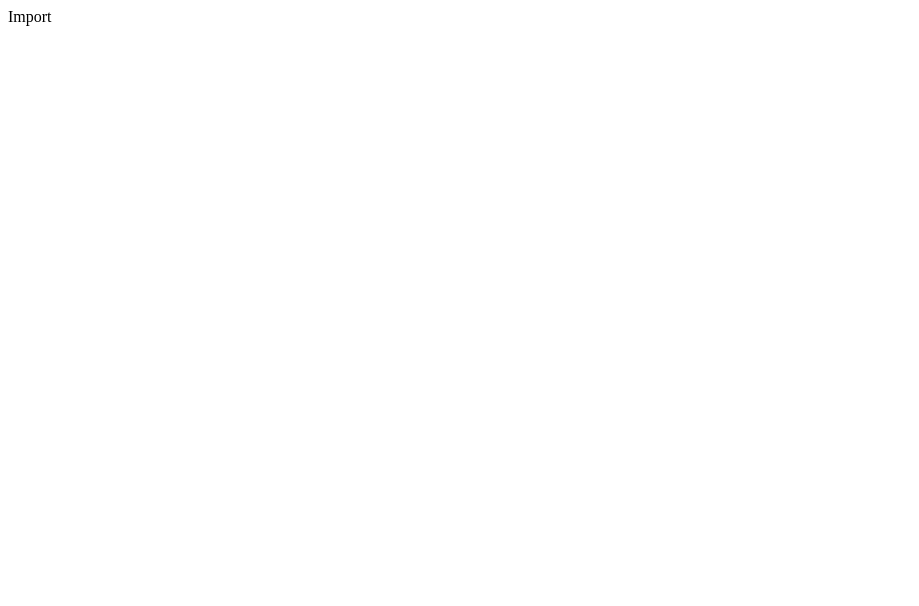
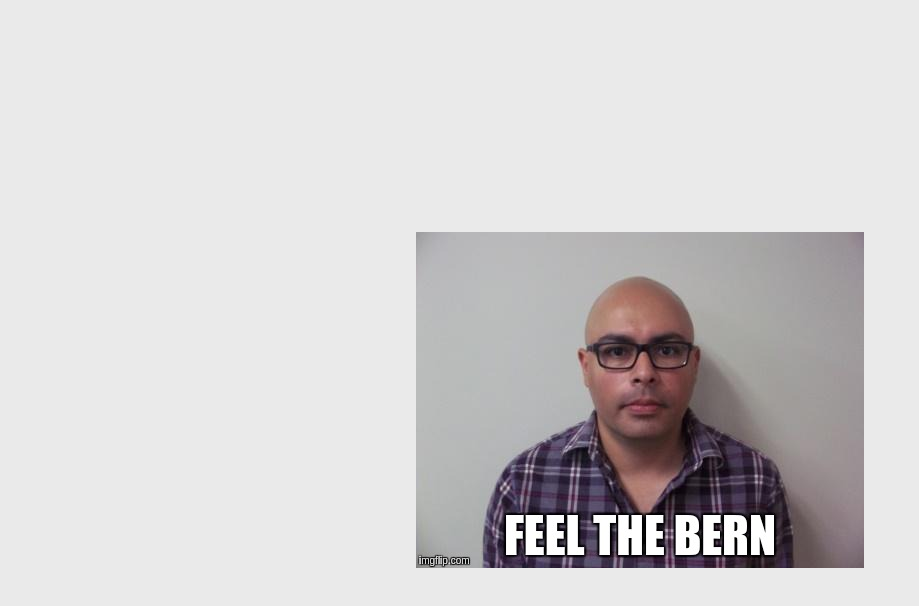
Before and after one commit to major/feelthebern.in, a plain HTML site: page index.html in a window 1280 px wide. Shown: the whole page, without its empty margins (0-919 px from the left). Drawn offline with Linux system fonts and the light colour scheme.

Commit message:
Feelin' it

```diff
--- a/index.html
+++ b/index.html
@@ -1 +1,26 @@
-Import
+<html>
+<head>
+<title>Feel the Bern</title>
+<style>
+html, body, #wrapper {
+   height:100%;
+   width: 100%;
+   margin: 0;
+   padding: 0;
+   border: 0;
+   background-color: #EAEAEA;
+}
+#wrapper td {
+   vertical-align: middle;
+   text-align: center;
+}
+</style>
+</head>
+<body>
+   <table id="wrapper">
+      <tr>
+         <td><img src="feelthebern.jpg" alt="Feel The Bern" /></td>
+      </tr>
+   </table>
+</body>
+</html>
```
Also changed, not shown: feelthebern.jpg (added).
